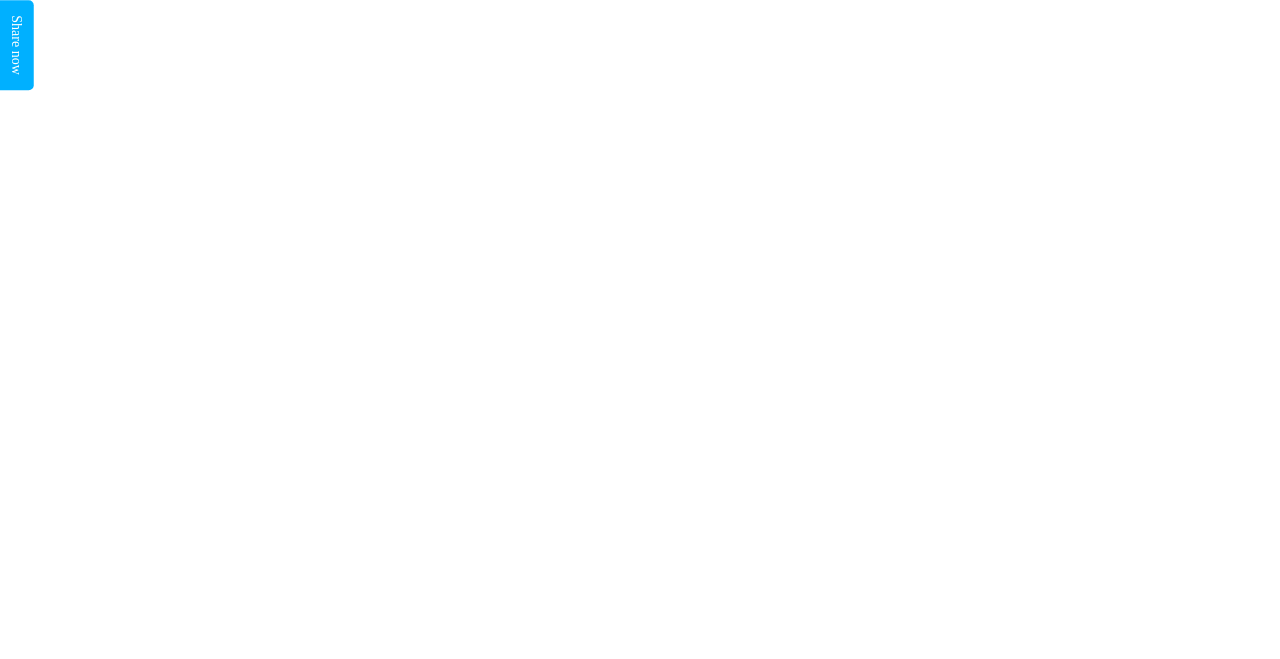
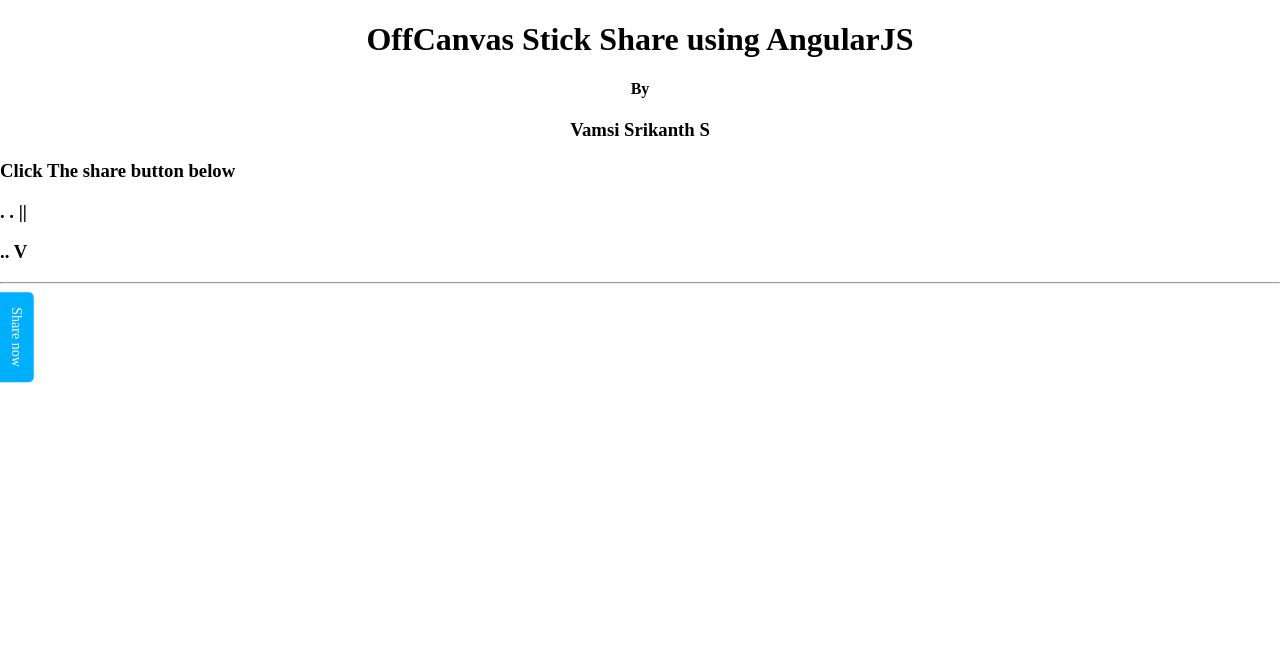
Before and after one commit to lilsid/ng-offcanvasshare, a plain HTML site: page index.html in a window 1280 px wide. Drawn offline with Linux system fonts and the light colour scheme.

Commit message:
Added Demo page & included link in Readme.md

```diff
--- a/index.html
+++ b/index.html
@@ -9,6 +9,22 @@
 	</head>
 	<body data-ng-app="offCanvasShare">
 		<div  data-ng-controller="offCanvasShareCtrl">
+
+
+		<!-- Ignore From here -->
+		<div style="text-align: center" >
+		<h1>OffCanvas Stick Share using AngularJS</h1>
+		<h4>By</h4>
+		<h3>Vamsi Srikanth S</h3>
+		</div>
+
+		<h3>Click The share button below</h3>
+		<h3>.   .   ||</h3>
+		<h3>..    V</h3>
+		<hr>
+
+		<!-- Ignore Till Here -->
+
 			<div class="offcanvasShareContainer {{itsopenc}}">
 				<div class="container-content">
 					<!-- facebook -->
@@ -42,6 +58,7 @@
 					{{ shareBtn }}
 				</a>
 			</div>
+
 		</div>
 	</body>
 </html>
```
Also changed, not shown: assets/js/App.js (+9 -1 lines), 1 other file.
